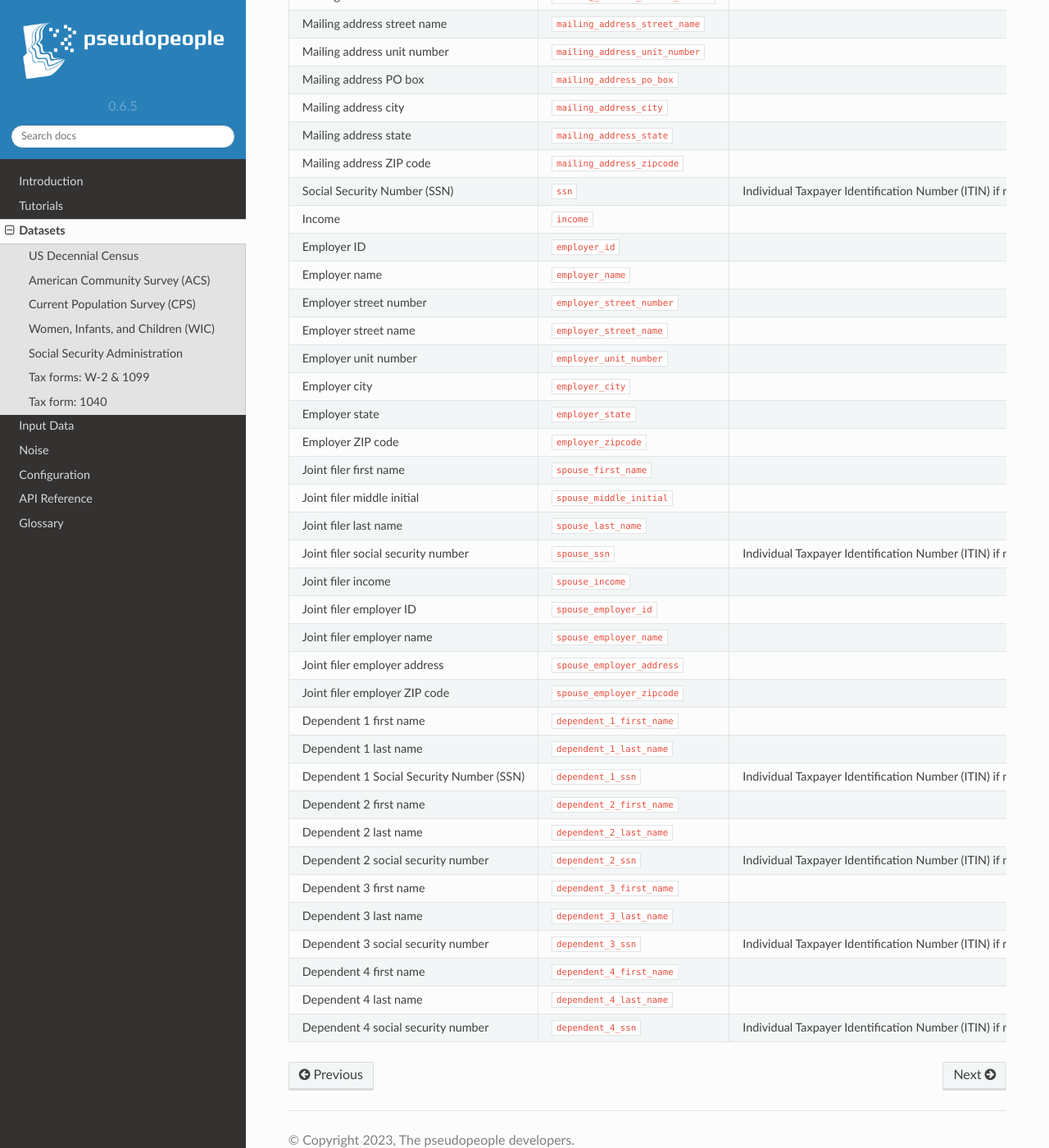
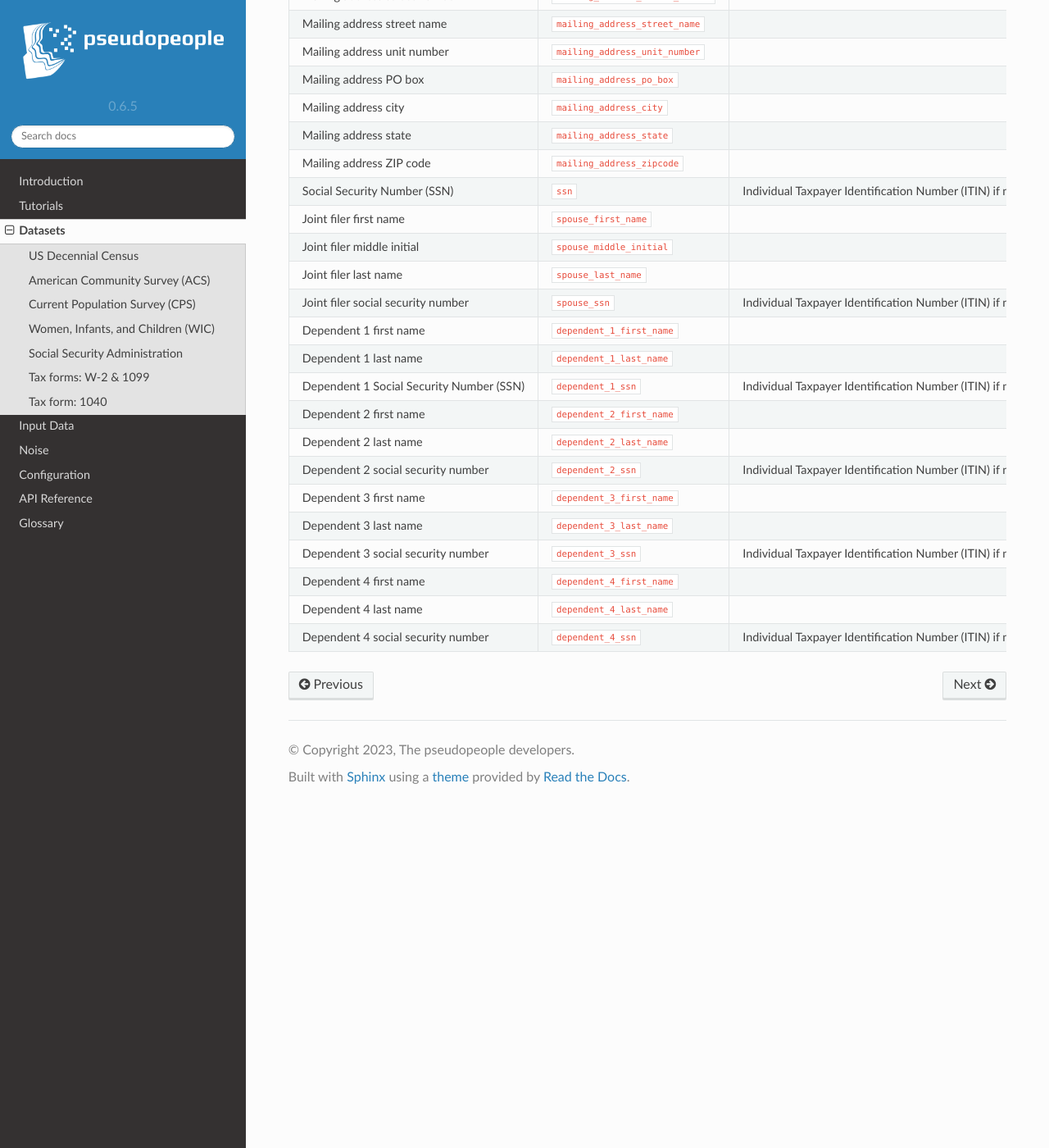
Before and after one commit to ihmeuw/pseudopeople, a Sphinx documentation site: the page built from docs/source/datasets/index.rst, in a window 1280 px wide and 1400 px high, scrolled down 7124 px. Shown: the whole window at 82% size. Built offline with Sphinx 7.4.7 and the Read the Docs theme 2.0.0, drawn with Linux system fonts in a browser that asks for light colours.

Commit message:
Update 1040 form to remove employer and income

```diff
--- a/docs/source/datasets/index.rst
+++ b/docs/source/datasets/index.rst
@@ -510,33 +510,6 @@ The following columns are included in this dataset:
    * - Social Security Number (SSN)
      - :code:`ssn`
      - Individual Taxpayer Identification Number (ITIN) if no SSN
-   * - Income
-     - :code:`income`
-     -
-   * - Employer ID
-     - :code:`employer_id`
-     -
-   * - Employer name
-     - :code:`employer_name`
-     -
-   * - Employer street number
-     - :code:`employer_street_number`
-     -
-   * - Employer street name
-     - :code:`employer_street_name`
-     -
-   * - Employer unit number
-     - :code:`employer_unit_number`
-     -
-   * - Employer city
-     - :code:`employer_city`
-     -
-   * - Employer state
-     - :code:`employer_state`
-     -
-   * - Employer ZIP code
-     - :code:`employer_zipcode`
-     -
    * - Joint filer first name
      - :code:`spouse_first_name`
      -
@@ -549,21 +522,6 @@ The following columns are included in this dataset:
    * - Joint filer social security number
      - :code:`spouse_ssn`
      - Individual Taxpayer Identification Number (ITIN) if no SSN
-   * - Joint filer income
-     - :code:`spouse_income`
-     -
-   * - Joint filer employer ID
-     - :code:`spouse_employer_id`
-     -
-   * - Joint filer employer name
-     - :code:`spouse_employer_name`
-     -
-   * - Joint filer employer address
-     - :code:`spouse_employer_address`
-     -
-   * - Joint filer employer ZIP code
-     - :code:`spouse_employer_zipcode`
-     -
    * - Dependent 1 first name
      - :code:`dependent_1_first_name`
      -
```
